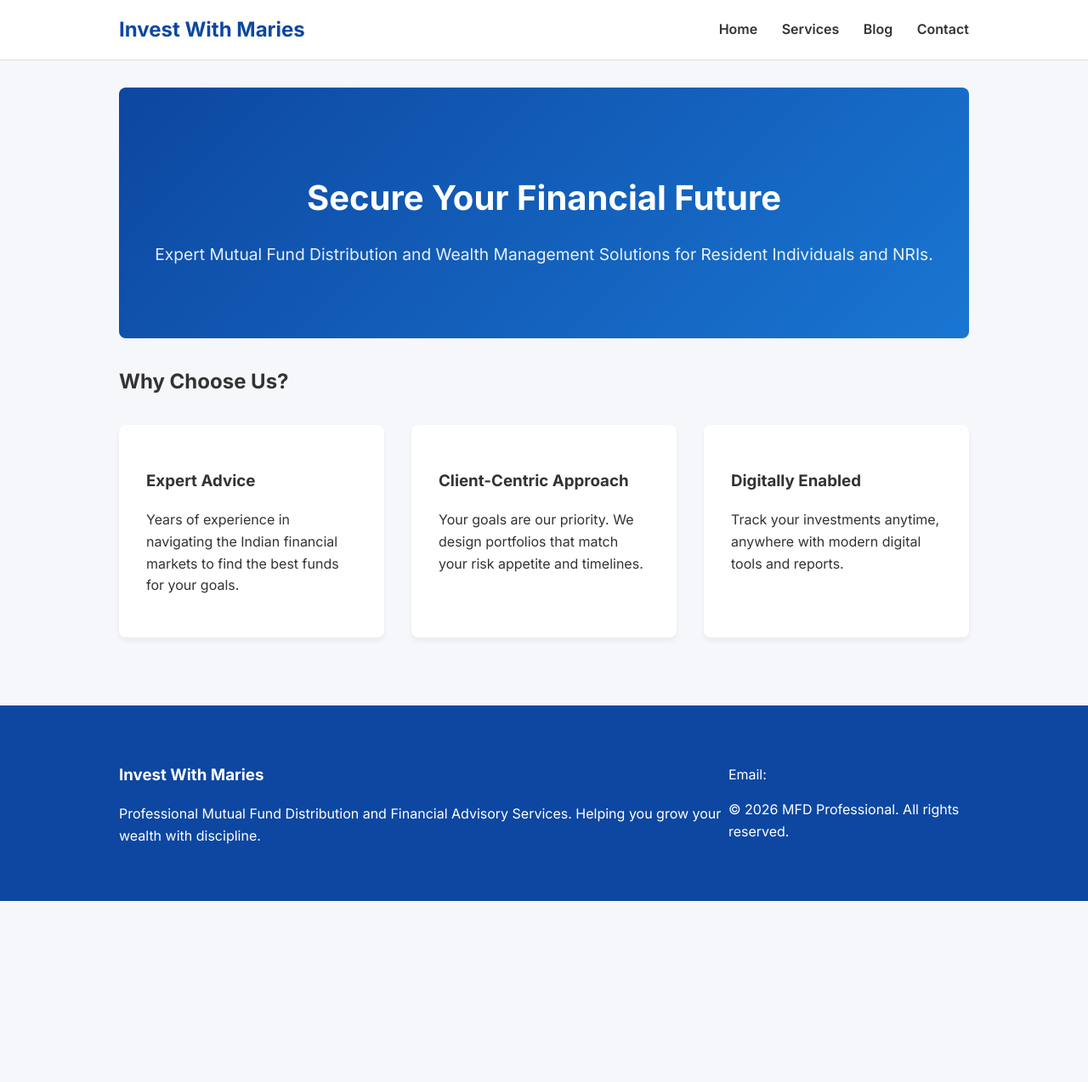
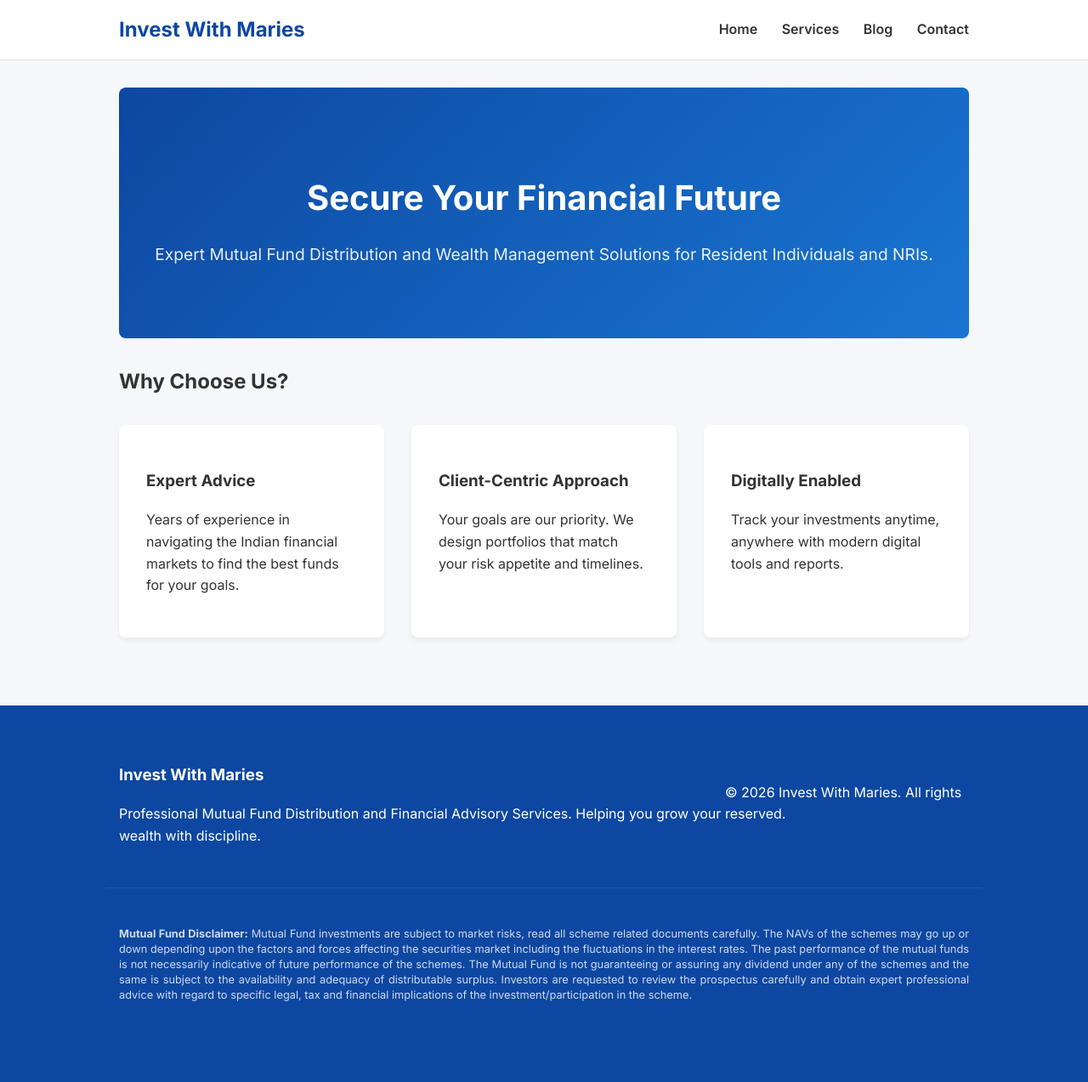
Before and after one commit to rmaries/InvestWithMaries, a Jekyll site: the page built from index.md, in a window 1280 px wide. Shown: the whole page at 85% size. Built offline with Jekyll 4.4.1, drawn with Linux system fonts in a browser that asks for light colours; before the commit the page ends 1060 px from its top, so only the background shows below that.

Commit message:
Finalizing investment disclaimer and footer layout

```diff
--- a/_includes/footer.html
+++ b/_includes/footer.html
@@ -5,8 +5,17 @@
             <p>{{ site.description }}</p>
         </div>
         <div class="footer-contact">
-            <p>Email: {{ site.email }}</p>
-            <p>&copy; {{ "now" | date: "%Y" }} MFD Professional. All rights reserved.</p>
+            <p>&copy; {{ "now" | date: "%Y" }} {{ site.title }}. All rights reserved.</p>
         </div>
     </div>
+    <div class="footer-disclaimer wrapper">
+        <p><strong>Mutual Fund Disclaimer:</strong> Mutual Fund investments are subject to market risks, read all scheme
+            related documents carefully. The NAVs of the schemes may go up or down depending upon the factors and forces
+            affecting the securities market including the fluctuations in the interest rates. The past performance of
+            the mutual funds is not necessarily indicative of future performance of the schemes. The Mutual Fund is not
+            guaranteeing or assuring any dividend under any of the schemes and the same is subject to the availability
+            and adequacy of distributable surplus. Investors are requested to review the prospectus carefully and obtain
+            expert professional advice with regard to specific legal, tax and financial implications of the
+            investment/participation in the scheme.</p>
+    </div>
 </footer>
```
